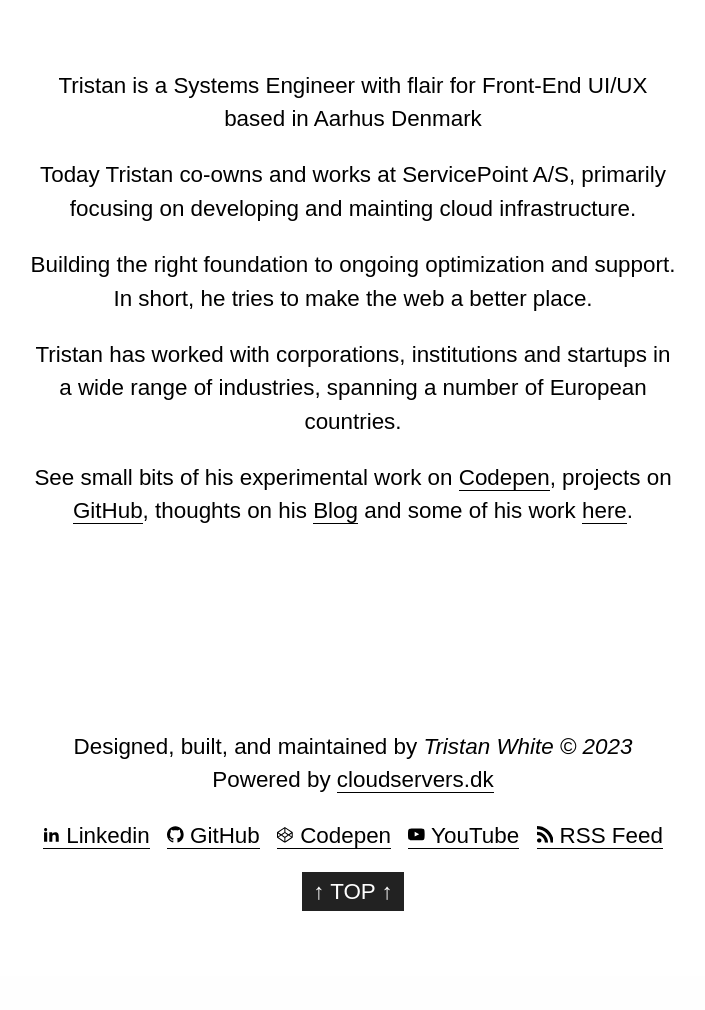
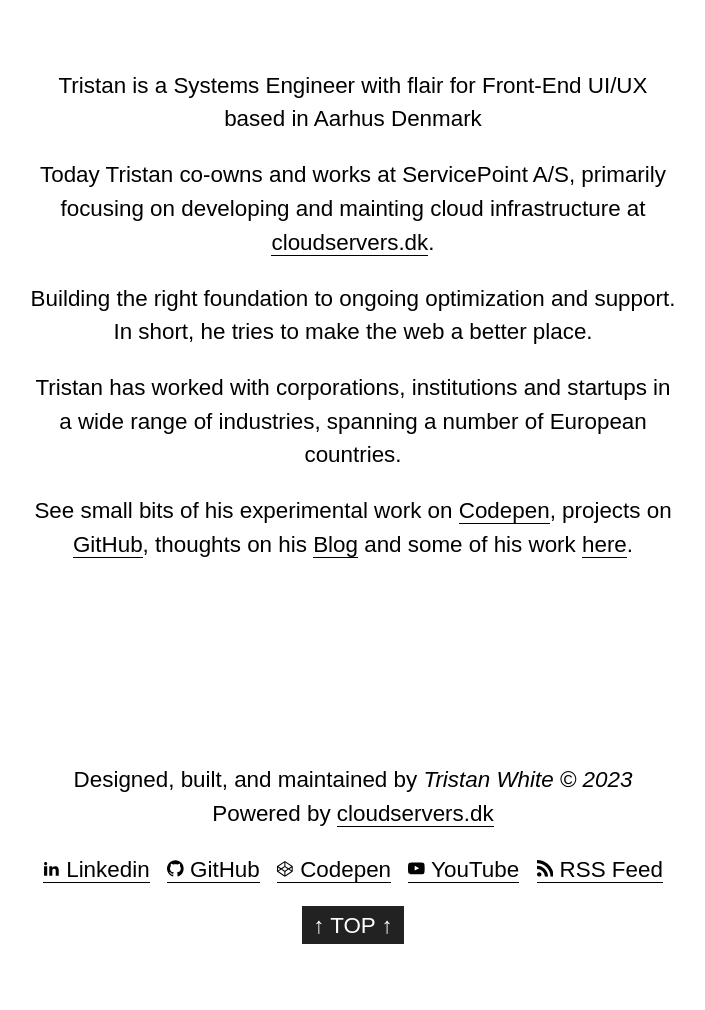
Before and after one commit to triss90/triss.dev, a PHP site: page /about in a window 1280 px wide. Shown: the part 417-1427 px from the top of the page, without its empty margins (287-992 px from the left). Before the commit the page ends 1328 px from the top, so only its background shows below. Run offline with PHP 8.4, Linux system fonts and the light colour scheme.

Commit message:
Update about

```diff
--- a/about/index.php
+++ b/about/index.php
@@ -14,7 +14,7 @@
     <main id="main">
         <div class="central space center">
             <p>Tristan is a Systems Engineer with flair for Front-End UI/UX based in Aarhus Denmark</p>
-            <p>Today Tristan co-owns and works at ServicePoint A/S, primarily focusing on developing and mainting cloud infrastructure.</p>
+            <p>Today Tristan co-owns and works at ServicePoint A/S, primarily focusing on developing and mainting cloud infrastructure at <a href="https://cloudservers.dk" target="_blank" rel="noopener">cloudservers.dk</a>.</p>
             <p>Building the right foundation to ongoing optimization and support. In short, he tries to make the web a better place.</p>
             <p>Tristan has worked with corporations, institutions and startups in a wide range of industries, spanning a number of European countries.</p>
             <p>See small bits of his experimental work on
```
